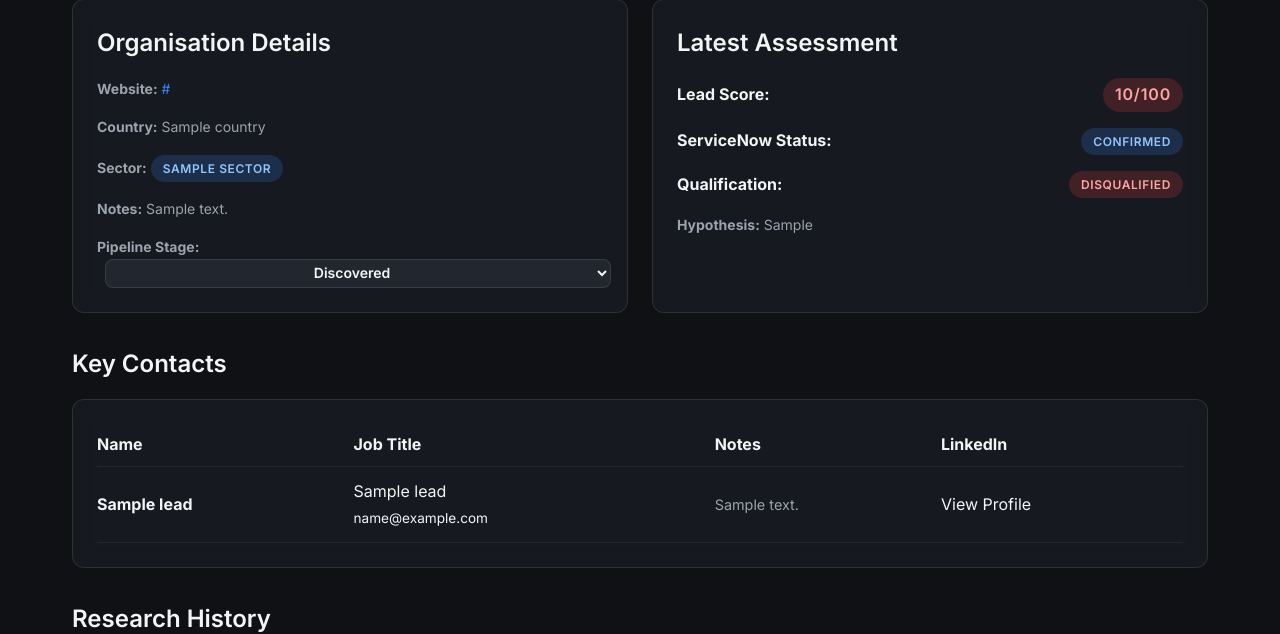
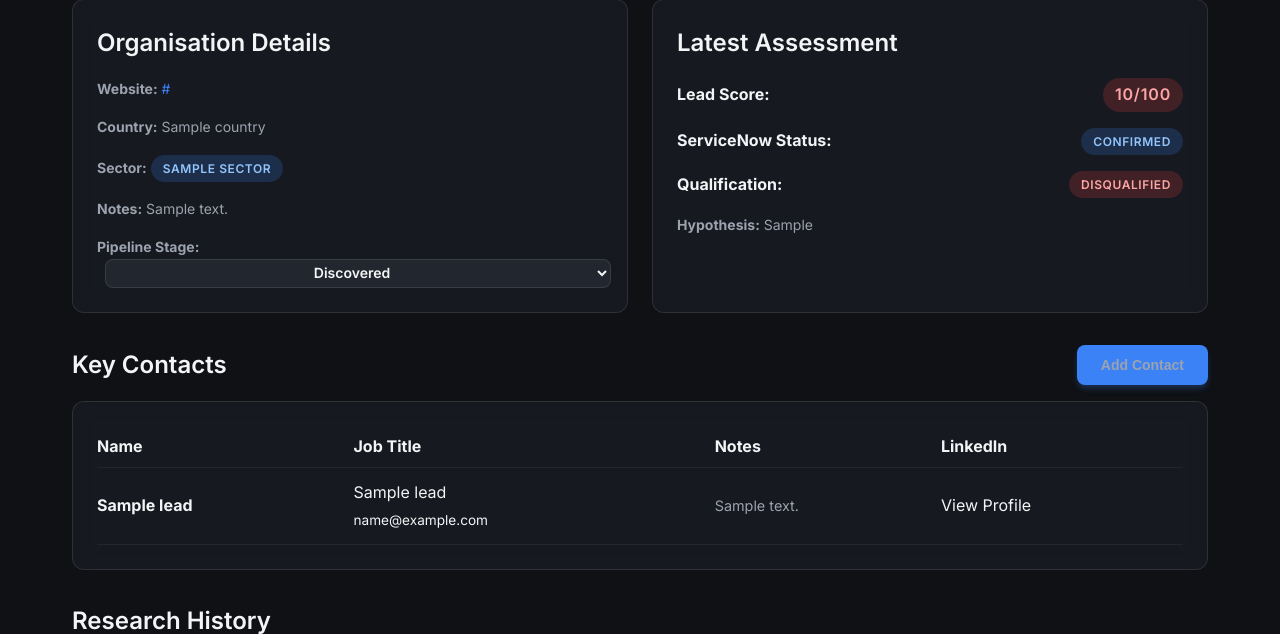
Before and after one commit to kanwarsx-prog/Halo-Leads, a FastAPI app: template app/templates/detail.html in a window 1280 px wide. Shown: the part 182-816 px from the top of the page. Run offline with FastAPI, Linux system fonts and the light colour scheme; the template is opened without the code that fills it: most values are stand-ins (such as "Sample title", 1, 10 or a date in 2020); parts of the project's set-up code (start-up, migrations or seed data) failed here and were passed over.

Commit message:
Fix Add Contact button rendering in UI

```diff
--- a/app/templates/detail.html
+++ b/app/templates/detail.html
@@ -89,8 +89,40 @@
         </div>
 
         <!-- Key Contacts -->
+        <div style="display: flex; justify-content: space-between; align-items: center; margin-top: 2rem; margin-bottom: 1rem;">
+            <h2 style="margin: 0;">Key Contacts</h2>
+            <button class="btn btn-primary text-sm" onclick="document.getElementById('manual-contact-form').style.display='block'">Add Contact</button>
+        </div>
+
+        <div id="manual-contact-form" style="display: none; background: var(--bg-surface-hover); padding: 1.5rem; border-radius: 8px; margin-bottom: 1.5rem; border: 1px solid var(--border);">
+            <h3 style="margin-top: 0; margin-bottom: 1rem;">Add Manual Contact</h3>
+            <form id="add-contact-form" data-org-id="{{ org.id }}">
+                <div style="display: grid; grid-template-columns: 1fr 1fr; gap: 1rem; margin-bottom: 1rem;">
+                    <div>
+                        <label style="display: block; margin-bottom: 0.25rem; font-size: 0.875rem; color: var(--text-secondary);">Full Name *</label>
+                        <input type="text" id="manual-name" required class="form-control" style="width: 100%; background: var(--bg-surface); border: 1px solid var(--border); color: var(--text-primary); padding: 0.5rem; border-radius: 4px;">
+                    </div>
+                    <div>
+                        <label style="display: block; margin-bottom: 0.25rem; font-size: 0.875rem; color: var(--text-secondary);">Job Title *</label>
+                        <input type="text" id="manual-job-title" required class="form-control" style="width: 100%; background: var(--bg-surface); border: 1px solid var(--border); color: var(--text-primary); padding: 0.5rem; border-radius: 4px;">
+                    </div>
+                    <div>
+                        <label style="display: block; margin-bottom: 0.25rem; font-size: 0.875rem; color: var(--text-secondary);">Email</label>
+                        <input type="email" id="manual-email" class="form-control" style="width: 100%; background: var(--bg-surface); border: 1px solid var(--border); color: var(--text-primary); padding: 0.5rem; border-radius: 4px;">
+                    </div>
+                    <div>
+                        <label style="display: block; margin-bottom: 0.25rem; font-size: 0.875rem; color: var(--text-secondary);">LinkedIn URL</label>
+                        <input type="url" id="manual-linkedin" class="form-control" style="width: 100%; background: var(--bg-surface); border: 1px solid var(--border); color: var(--text-primary); padding: 0.5rem; border-radius: 4px;">
+                    </div>
+                </div>
+                <div style="display: flex; justify-content: flex-end; gap: 0.5rem;">
+                    <button type="button" class="btn btn-secondary" onclick="document.getElementById('manual-contact-form').style.display='none'">Cancel</button>
+                    <button type="submit" class="btn btn-primary" id="manual-submit-btn">Save Contact</button>
+                </div>
+            </form>
+        </div>
+
         {% if org.contact_leads %}
-        <h2 class="mt-8 mb-4">Key Contacts</h2>
         <div class="card">
             <table style="width: 100%; text-align: left; border-collapse: collapse;">
                 <thead>
```
